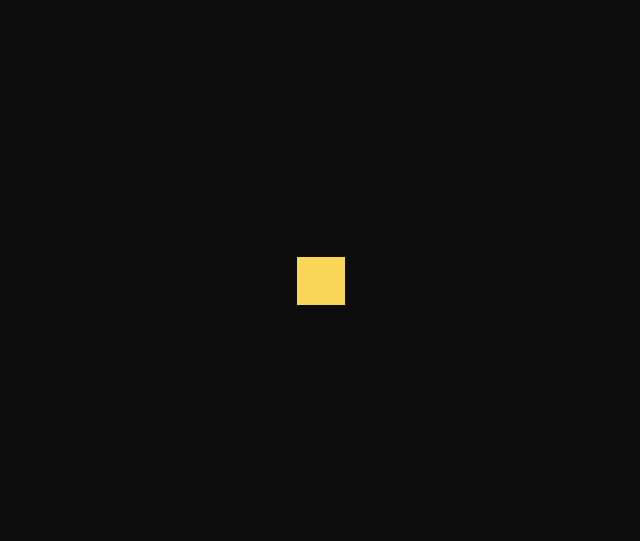
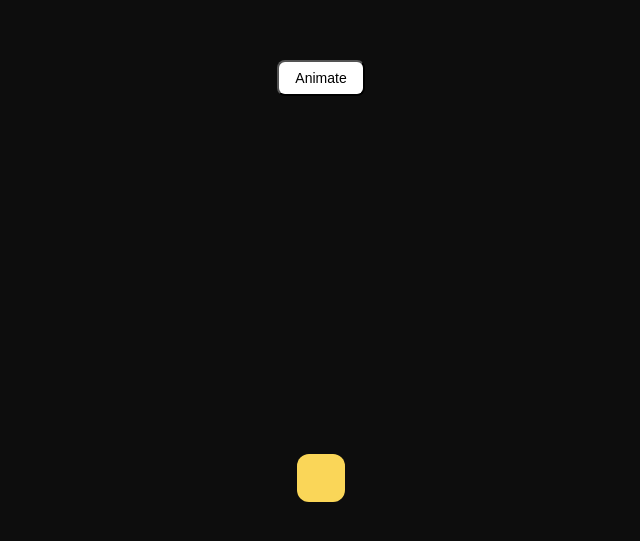
Before and after one commit to sunwoo0706/craft-framer-motion, a React (Vite) app: page / in a window 1280 px wide. Shown: the part 119-660 px from the top of the page, without its empty margins (319-959 px from the left). Built offline with nearby package versions, Linux system fonts and the light colour scheme.

Commit message:
feat: implement shared-layout-animations

```diff
--- a/src/main.tsx
+++ b/src/main.tsx
@@ -1,6 +1,6 @@
 import React from "react";
 import ReactDOM from "react-dom/client";
-import App from "./step/2-layout/App.tsx";
+import App from "./step/3-shared-layout-animations/App.tsx";
 import "./index.css";
 
 ReactDOM.createRoot(document.getElementById("root")!).render(
--- /dev/null
+++ b/src/step/3-shared-layout-animations/App.tsx
@@ -0,0 +1,24 @@
+import { motion } from "framer-motion";
+import { useState } from "react";
+import "./styles.css";
+
+export default function App() {
+  const [showSecond, setShowSecond] = useState<boolean>(false);
+
+  return (
+    <div className="wrapper">
+      <motion.button
+        layout
+        className="button"
+        onClick={() => setShowSecond(s => !s)}
+      >
+        Animate
+      </motion.button>
+      {showSecond ? (
+        <motion.div layoutId="hey" className="second-element" />
+      ) : (
+        <motion.div layoutId="hey" className="element" />
+      )}
+    </div>
+  );
+}
--- /dev/null
+++ b/src/step/3-shared-layout-animations/styles.css
@@ -0,0 +1,28 @@
+.wrapper {
+  display: grid;
+  height: 100vh;
+  width: 100vw;
+  place-items: center;
+  background: #0d0d0d;
+}
+
+.element {
+  width: 48px;
+  height: 48px;
+  background: #fad658;
+  border-radius: 12px;
+}
+
+.second-element {
+  height: 96px;
+  width: 96px;
+  background: #fad658;
+  border-radius: 12px;
+}
+
+.button {
+  background: white;
+  padding: 8px 16px;
+  border-radius: 8px;
+  font-size: 14px;
+}
```
